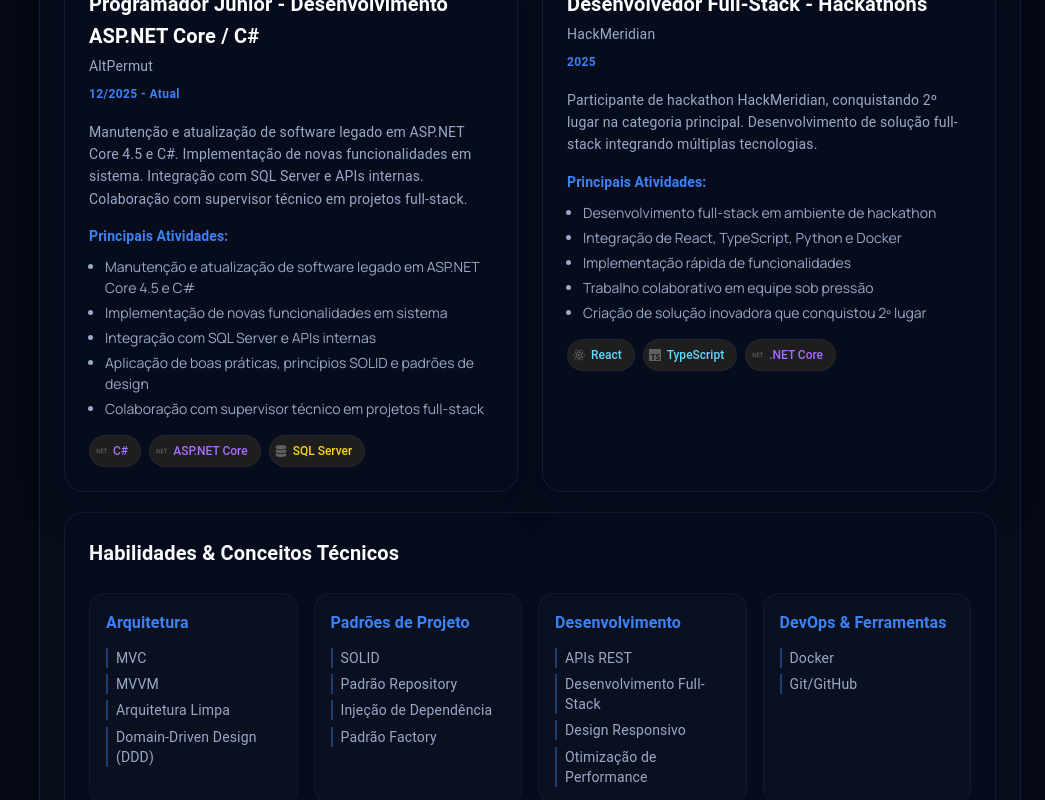
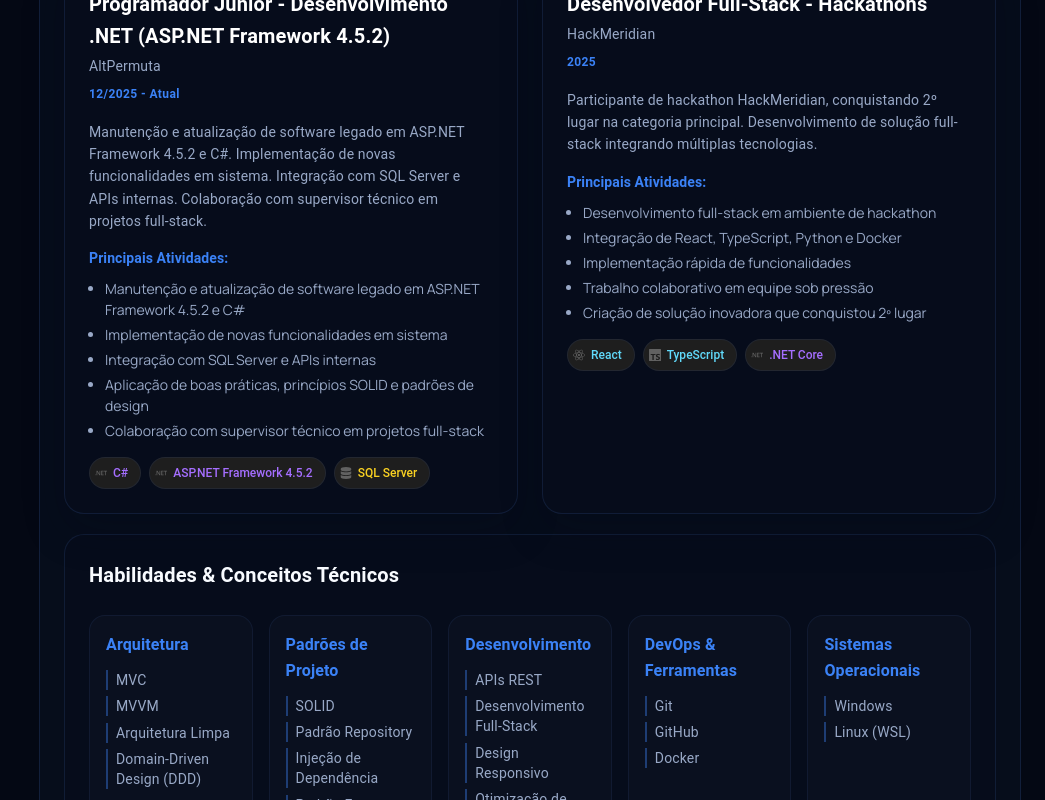
Before and after one commit to Vitor-S-G-C/VitorGamarano, a React (Vite) app: page / in a window 1280 px wide. Shown: the part 2600-3400 px from the top of the page, without its empty margins (235-1280 px from the left). Built offline with nearby package versions, Linux system fonts and the light colour scheme.

Commit message:
feat:Atualização no curriculo e a apresentação

```diff
--- a/src/assets/curriculo.json
+++ b/src/assets/curriculo.json
@@ -1,31 +1,34 @@
 {
-  "nome": "Vitor Gadamarano",
-  "titulo": "Programador Júnior – Full-Stack Desenvolvimento ASP.NET Core",
+  "nome": "Vitor Gamarano",
+  "titulo": "Programador Júnior – Desenvolvimento .NET (ASP.NET Framework e ASP.NET Core)",
   "email": "vitorgamarano1@gmail.com",
   "telefone": "(32) 991253434",
   "github": "https://github.com/Vitor-S-G-C",
   "linkedin": "https://www.linkedin.com/in/vitor-gamarano/",
   "localizacao": "Juiz de Fora, Minas Gerais",
-  "resumoProfissional": "Estudante de Engenharia de Software e programador júnior com experiência em ASP.NET Core 4.5, ASP.NET Core 8 e C#, manutenção de software legado e implementação de novas funcionalidades. Participante de hackathons como HackMeridian (2º lugar na categoria principal), desenvolvendo soluções full-stack e integrando tecnologias como React, TypeScript, Python e Docker. Aplicação de SOLID, POO e padrões de design. Busco crescimento técnico.",
+  "resumoProfissional": "Programador Júnior com experiência profissional em manutenção e evolução de sistemas corporativos utilizando C#, ASP.NET Framework 4.5.2 e SQL Server. Experiência no desenvolvimento de novas funcionalidades, correção de bugs e modernização de interfaces. Possui projetos próprios utilizando ASP.NET Core 8, React, TypeScript, Python e Docker. Cursando Engenharia de Software e em constante evolução técnica.",
   "experienciasProfissionais": [
     {
-      "empresa": "AltPermut",
-      "titulo": "Programador Júnior – Desenvolvimento ASP.NET Core",
+      "empresa": "AltPermuta",
+      "titulo": "Programador – Desenvolvimento .NET ",
       "periodo": "12/2025 - Atual",
-      "descricao": "Manutenção e atualização de software legado em ASP.NET Core 4.5 e C#. Implementação de novas funcionalidades em sistema. Integração com SQL Server e APIs internas. Aplicação de boas práticas, princípios SOLID e padrões de design. Publicação de atualizações e correções de bugs no sistema. Criação, elaboração e planejamento de novos layouts."
+      "descricao": "Manutenção e atualização de software legado em ASP.NET Framework 4.5.2 e C#. Implementação de novas funcionalidades para atender demandas de negócio e melhorias operacionais. Integração com SQL Server e APIs internas. Aplicação de boas práticas, princípios SOLID e padrões de design. Publicação de atualizações em ambiente de produção e correção de falhas identificadas pelos usuários. Criação, elaboração e planejamento de novos layouts."
     }
   ],
   "formacaoAcademica": [
     {
       "grau": "Engenharia de Software",
       "instituicao": "Centro Universitário Leonardo da Vinci (Uniasselvi)",
-      "periodo": "2023 - 2026",
+      "periodo": "2023 - Atual",
+      "previsaoConclusao": "2027",
       "modalidade": "Noturno - EAD"
     }
   ],
   "habilidadesTecnicas": {
-    "backend": ["C#", "ASP.NET Core", "SQL Server", "APIs REST", "POO", "SOLID", "MVC", "Git"],
+    "backend": ["C#", "ASP.NET Framework", "ASP.NET Core", "APIs REST", "SQL Server", "MongoDB", "RabbitMQ", "Docker"],
     "frontend": ["JavaScript", "TypeScript", "React", "Bootstrap", "Tailwind", "HTML", "CSS"],
+    "ferramentas": ["Git", "GitHub", "Docker"],
+    "sistemasOperacionais": ["Windows", "Linux (WSL)"],
     "softSkills": ["Trabalho em equipe", "Comunicação", "Proatividade", "Resolução de problemas"],
     "conceitos": ["SOLID", "POO", "Padrões de Design", "APIs REST", "Full-Stack Development"]
   },
@@ -36,7 +39,7 @@
     },
     {
       "idioma": "Inglês",
-      "nivel": "Básico"
+      "nivel": "Básico para leitura de documentação técnica (A2)"
     },
     {
       "idioma": "Espanhol",
@@ -57,8 +60,18 @@
   ],
   "projetosPessoais": [
     {
+      "nome": "TaskFlow",
+      "github": "https://github.com/Vitor-S-G-C/TaskFlow",
+      "descricao": "Sistema de gestão de tarefas com ASP.NET Core MVC, arquitetura em camadas, validações server-side e interface responsiva."
+    },
+    {
+      "nome": "IAmeal",
+      "github": "https://github.com/Vitor-S-G-C/IAmail",
+      "descricao": "Gerenciador de e-mails com IA para classificar, organizar e responder mensagens automaticamente, com suporte a PDF e TXT."
+    },
+    {
       "nome": "HackMeridian",
-      "descricao": "2º lugar na categoria principal - Solução full-stack com React, TypeScript, Python e Docker"
+      "descricao": "2º lugar na categoria principal. Desenvolvimento de solução full-stack utilizando React, TypeScript, Python e Docker em ambiente colaborativo e com prazo reduzido."
     }
   ]
 }
--- a/src/componentes/DownloadCurriculo.tsx
+++ b/src/componentes/DownloadCurriculo.tsx
@@ -125,7 +125,14 @@ export function DownloadCurriculo() {
       doc.setFont("helvetica", "normal");
       doc.setFontSize(9.5);
       doc.setTextColor(60, 60, 60);
-      doc.text(`Graduação: ${edu.grau}  |  ${edu.modalidade}`, margin, y);
+      const detalhesFormacao = [
+        `Graduação: ${edu.grau}`,
+        `Modalidade: ${edu.modalidade}`,
+      ];
+      if (edu.previsaoConclusao) {
+        detalhesFormacao.push(`Previsão de conclusão: ${edu.previsaoConclusao}`);
+      }
+      doc.text(detalhesFormacao.join("  |  "), margin, y);
       y += 8;
     }
 
@@ -142,6 +149,8 @@ export function DownloadCurriculo() {
     const skillRows: [string, string][] = [
       ["Backend", skills.backend.join(", ")],
       ["Frontend", skills.frontend.join(", ")],
+      ["Ferramentas", (skills.ferramentas ?? []).join(", ")],
+      ["Sistemas Operacionais", (skills.sistemasOperacionais ?? []).join(", ")],
       ["Soft Skills", skills.softSkills.join(", ")],
     ];
     doc.setFontSize(9.5);
@@ -158,6 +167,62 @@ export function DownloadCurriculo() {
       y += valueLines.length * 5;
     }
     y += 4;
+
+    // ── Idiomas ─────────────────────────────────────────────
+    addPageIfNeeded(20);
+    doc.setFont("helvetica", "bold");
+    doc.setFontSize(12);
+    doc.setTextColor(20, 20, 20);
+    doc.text("Idiomas", margin, y);
+    y += 3;
+    drawSectionLine();
+
+    doc.setFont("helvetica", "normal");
+    doc.setFontSize(9.5);
+    doc.setTextColor(50, 50, 50);
+    for (const idioma of curriculo.idiomas) {
+      addPageIfNeeded(6);
+      doc.text(`• ${idioma.idioma}: ${idioma.nivel}`, margin + 2, y);
+      y += 6;
+    }
+    y += 2;
+
+    // ── Projetos Pessoais ───────────────────────────────────
+    addPageIfNeeded(20);
+    doc.setFont("helvetica", "bold");
+    doc.setFontSize(12);
+    doc.setTextColor(20, 20, 20);
+    doc.text("Projetos Pessoais", margin, y);
+    y += 3;
+    drawSectionLine();
+
+    for (const projeto of curriculo.projetosPessoais) {
+      addPageIfNeeded(12);
+      doc.setFont("helvetica", "bold");
+      doc.setFontSize(10);
+      doc.setTextColor(20, 20, 20);
+      doc.text(`• ${projeto.nome}`, margin + 2, y);
+      y += 5;
+
+      if (projeto.github) {
+        addPageIfNeeded(6);
+        doc.setFont("helvetica", "normal");
+        doc.setFontSize(9.5);
+        doc.setTextColor(35, 35, 35);
+        const githubLine = doc.splitTextToSize(`GitHub: ${projeto.github}`, contentW - 6);
+        doc.text(githubLine, margin + 6, y);
+        y += githubLine.length * 5;
+      }
+
+      doc.setFont("helvetica", "normal");
+      doc.setFontSize(9.5);
+      doc.setTextColor(50, 50, 50);
+      const descricaoProjeto = doc.splitTextToSize(projeto.descricao, contentW - 6);
+      addPageIfNeeded(descricaoProjeto.length * 5);
+      doc.text(descricaoProjeto, margin + 6, y);
+      y += descricaoProjeto.length * 5 + 3;
+    }
+    y += 1;
 
     // ── Certificações ────────────────────────────────────────
     addPageIfNeeded(20);
--- a/src/page/paginas/Experiencia.tsx
+++ b/src/page/paginas/Experiencia.tsx
@@ -9,13 +9,13 @@ import { FaDatabase } from "react-icons/fa";
 export default function Experiencia() {
   const experiencias = [
     {
-      titulo: "Programador Júnior - Desenvolvimento ASP.NET Core / C#",
-      empresa: "AltPermut",
+      titulo: "Programador Júnior - Desenvolvimento .NET (ASP.NET Framework 4.5.2)",
+      empresa: "AltPermuta",
       periodo: "12/2025 - Atual",
       descricao:
-        "Manutenção e atualização de software legado em ASP.NET Core 4.5 e C#. Implementação de novas funcionalidades em sistema. Integração com SQL Server e APIs internas. Colaboração com supervisor técnico em projetos full-stack.",
+        "Manutenção e atualização de software legado em ASP.NET Framework 4.5.2 e C#. Implementação de novas funcionalidades em sistema. Integração com SQL Server e APIs internas. Colaboração com supervisor técnico em projetos full-stack.",
       responsabilidades: [
-        "Manutenção e atualização de software legado em ASP.NET Core 4.5 e C#",
+        "Manutenção e atualização de software legado em ASP.NET Framework 4.5.2 e C#",
         "Implementação de novas funcionalidades em sistema",
         "Integração com SQL Server e APIs internas",
         "Aplicação de boas práticas, princípios SOLID e padrões de design",
@@ -23,7 +23,7 @@ export default function Experiencia() {
       ],
       tecnologias: [
         { name: "C#", icon: SiDotnet, cor: "#a56eff" },
-        { name: "ASP.NET Core", icon: SiDotnet, cor: "#a56eff" },
+        { name: "ASP.NET Framework 4.5.2", icon: SiDotnet, cor: "#a56eff" },
         { name: "SQL Server", icon: FaDatabase, cor: "#fad222ff" },
       ],
     },
@@ -226,7 +226,7 @@ export default function Experiencia() {
           <Box
             sx={{
               display: "grid",
-              gridTemplateColumns: { xs: "1fr", sm: "repeat(2, 1fr)", md: "repeat(4, 1fr)" },
+              gridTemplateColumns: { xs: "1fr", sm: "repeat(2, 1fr)", md: "repeat(3, 1fr)", lg: "repeat(5, 1fr)" },
               gap: 2,
             }}
           >
@@ -245,7 +245,11 @@ export default function Experiencia() {
 },
 {
   title: "DevOps & Ferramentas",
-  items: ["Docker", "Git/GitHub"],
+  items: ["Git", "GitHub", "Docker"],
+},
+{
+  title: "Sistemas Operacionais",
+  items: ["Windows", "Linux (WSL)"],
 },
 
             ].map((categoria, idx) => (
```
